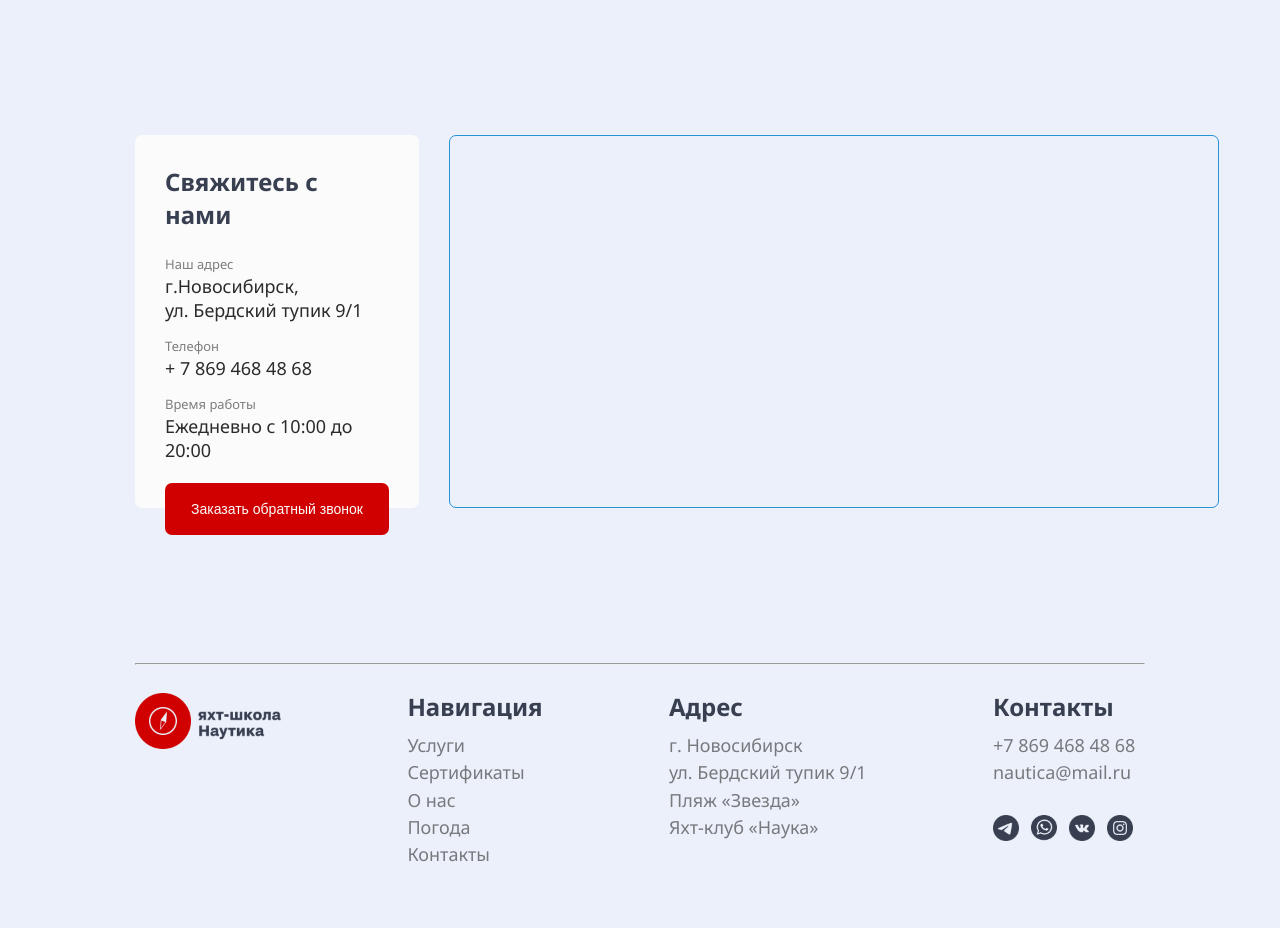
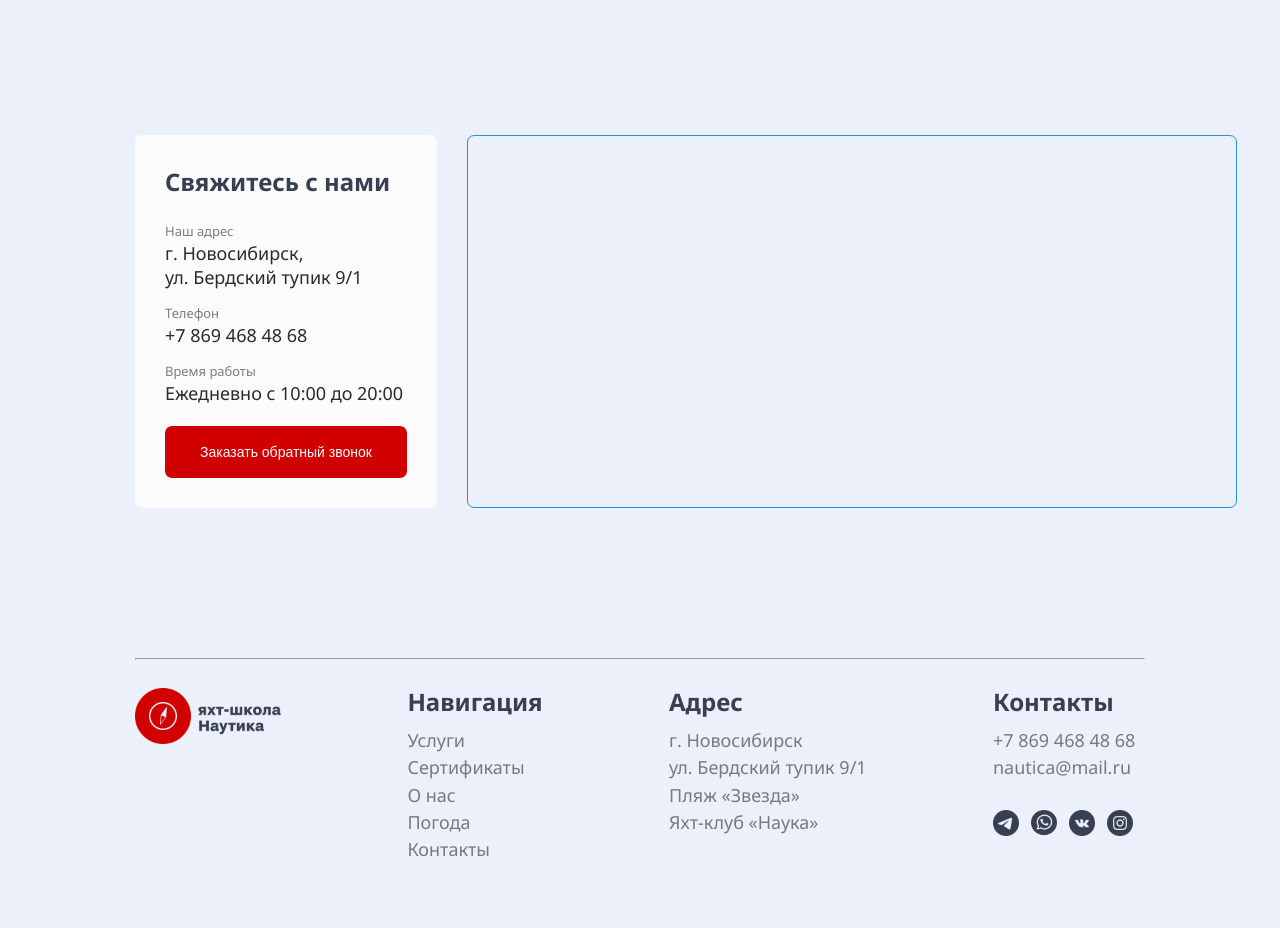
Before and after one commit to eegrishina/nautika, a React (Create React App) app: page /services in a window 1280 px wide. Shown: the part 3460-4388 px from the top of the page. Built offline with nearby package versions, Linux system fonts and the light colour scheme.

Commit message:
Create difference style for component Map

```diff
--- a/src/components/Map.js
+++ b/src/components/Map.js
@@ -1,24 +1,25 @@
 import React from "react";
 
-export default function Map() {
+export default function Map({ classInfo, anchorLink }) {
     return (
         <div className="map-container">
-            <div className="map-info">
+            <div className={classInfo ? "map-info " + classInfo : "map-info"}>
                 <h4>Свяжитесь с нами</h4>
                 <div className="info">
                     <small>Наш адрес</small>
-                    <p>г.Новосибирск, <br></br>ул. Бердский тупик 9/1</p>
+                    <p>г. Новосибирск, <br></br>ул. Бердский тупик 9/1</p>
                     <small>Телефон</small>
-                    <p>+ 7 869 468 48 68</p>
+                    <p>+7 869 468 48 68</p>
                     <small>Время работы</small>
                     <p>Ежедневно с 10:00 до 20:00</p>
                 </div>
-                <button className="main-btn">Заказать обратный звонок</button>
-                {/* добавить якорь на формочку Form.js */}
+                <a href={anchorLink}>
+                    <button className="main-btn">Заказать обратный звонок</button>
+                </a>
             </div>
 
             <section>
-                <iframe title="map" src="https://yandex.ru/map-widget/v1/?ll=83.051717%2C54.836438&mode=search&ol=geo&ouri=ymapsbm1%3A%2F%2Fgeo%3Fdata%3DCgoxNTk4MTkxOTM4EkbQoNC-0YHRgdC40Y8sINCd0L7QstC-0YHQuNCx0LjRgNGB0LosINCR0LXRgNC00YHQutC40Lkg0YLRg9C_0LjQuiwgOS8xIgoNcBmmQhUgWFtC&z=17.17" frameBorder="1" allowFullScreen={true}></iframe>
+                <iframe className={classInfo ? classInfo : undefined} title="map" src="https://yandex.ru/map-widget/v1/?ll=83.051717%2C54.836438&mode=search&ol=geo&ouri=ymapsbm1%3A%2F%2Fgeo%3Fdata%3DCgoxNTk4MTkxOTM4EkbQoNC-0YHRgdC40Y8sINCd0L7QstC-0YHQuNCx0LjRgNGB0LosINCR0LXRgNC00YHQutC40Lkg0YLRg9C_0LjQuiwgOS8xIgoNcBmmQhUgWFtC&z=17.17" frameBorder="1" allowFullScreen={true}></iframe>
             </section>
         </div>
     )
--- a/src/style.css
+++ b/src/style.css
@@ -765,6 +765,8 @@ form p {
 .map-container {
     display: flex;
     margin-bottom: 150px;
+    gap: 30px;
+    position: relative;
 }
 
 .map-info {
@@ -772,8 +774,15 @@ form p {
     height: 373px;
     padding: 30px;
     border-radius: 7px;
-    margin-right: 30px;
     background-color: var(--white-color);
+}
+
+.map-info.absolute {
+    position: absolute;
+    top: 105px;
+    left: 70px;
+    z-index: 2;
+    width: 306px;
 }
 
 .info {
@@ -790,11 +799,20 @@ form p {
     margin-bottom: 12px;
 }
 
+.map-info button {
+    width: 242px;
+}
+
 .map-container iframe {
     width: 770px;
-    height: 373px;
+    height: 100%;
     border-radius: 7px;
     border: 1px solid var(--blue-color);
+}
+
+.map-container iframe.absolute {
+    height: 583px;
+    width: 1170px;
 }
 
 /* -----Education Page----- */
@@ -1034,6 +1052,7 @@ li.big {
 .how-block {
     background-color: var(--white-color);
     padding: 30px;
+    border-radius: 7px;
 }
 
 .how-block a {
```
